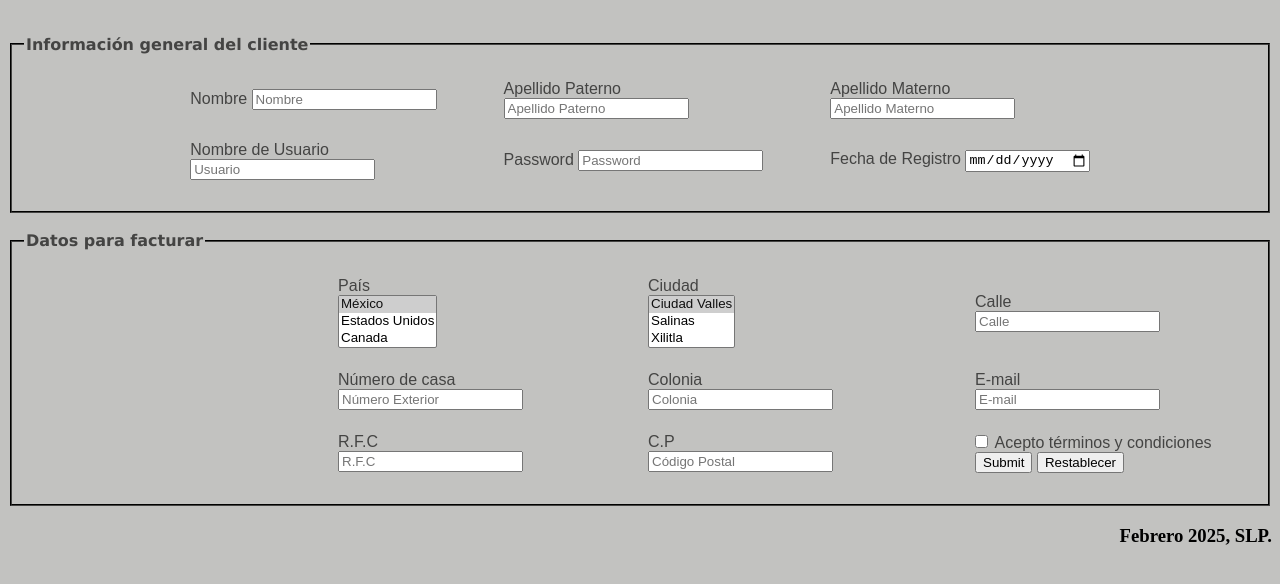
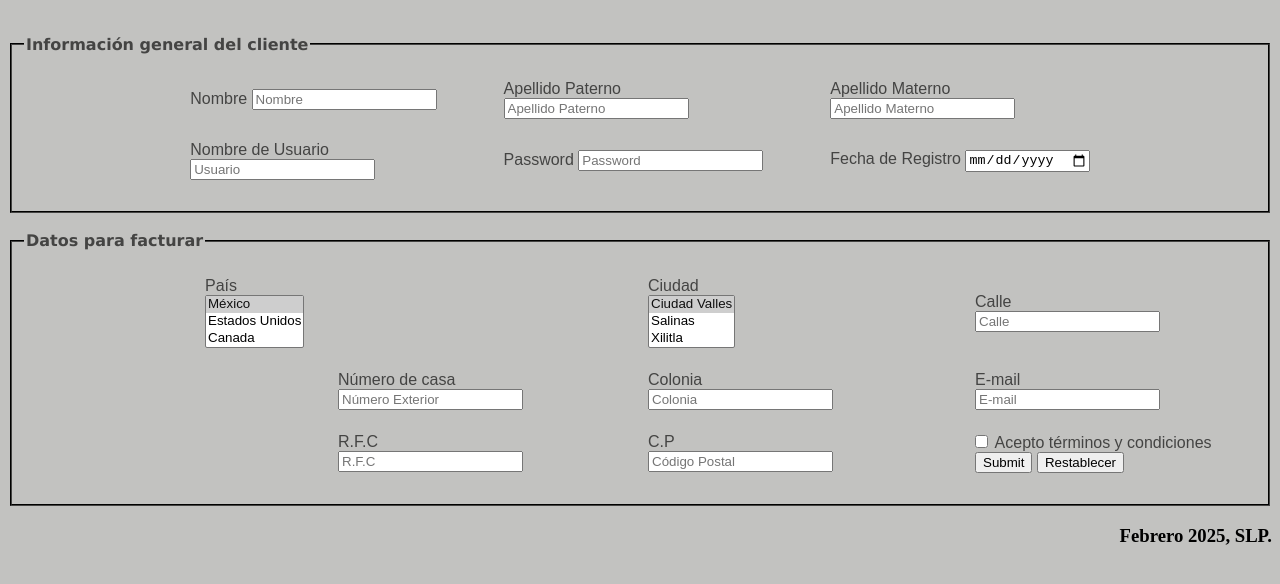
Before and after one commit to gabyor14/Portafolio-Web, a plain HTML site: page Practica_1_P2.html in a window 1280 px wide. Shown: the part 112-696 px from the top of the page. Drawn offline with Linux system fonts and the light colour scheme.

Commit message:
Update Practica_1_P2.html

```diff
--- a/Practica_1_P2.html
+++ b/Practica_1_P2.html
@@ -47,8 +47,8 @@
         <table style="border-spacing: 20px;">
             <tr>
                 <td>
-                    <label for="pais" style="margin-left: 293px;">País</label><br/>
-                    <select name="pais" id="pais" size="3" style="margin-left: 293px;">País
+                    <label for="pais" style="margin-left: 160px;">País</label><br/>
+                    <select name="pais" id="pais" size="3" style="margin-left: 160px;">País
                         <option selected>México</option>
                         <option>Estados Unidos</option>
                         <option>Canada</option>
```
